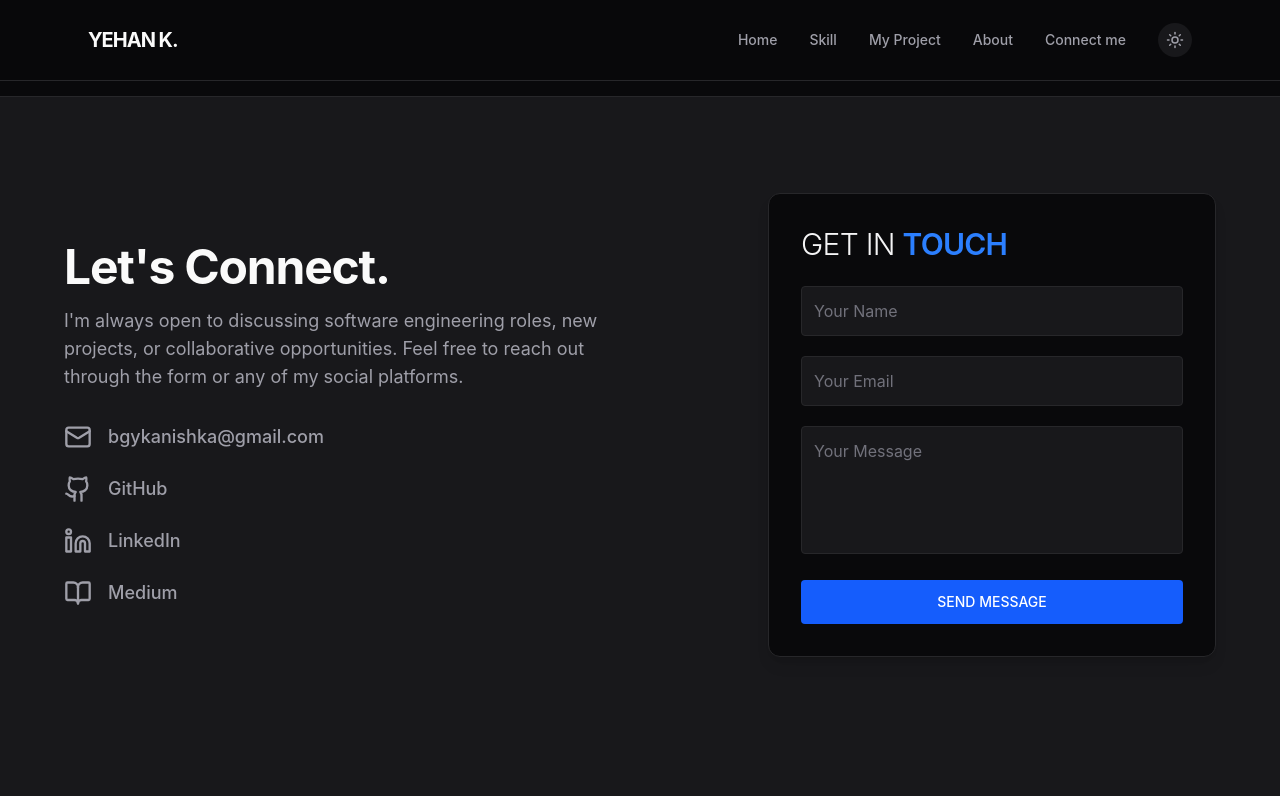
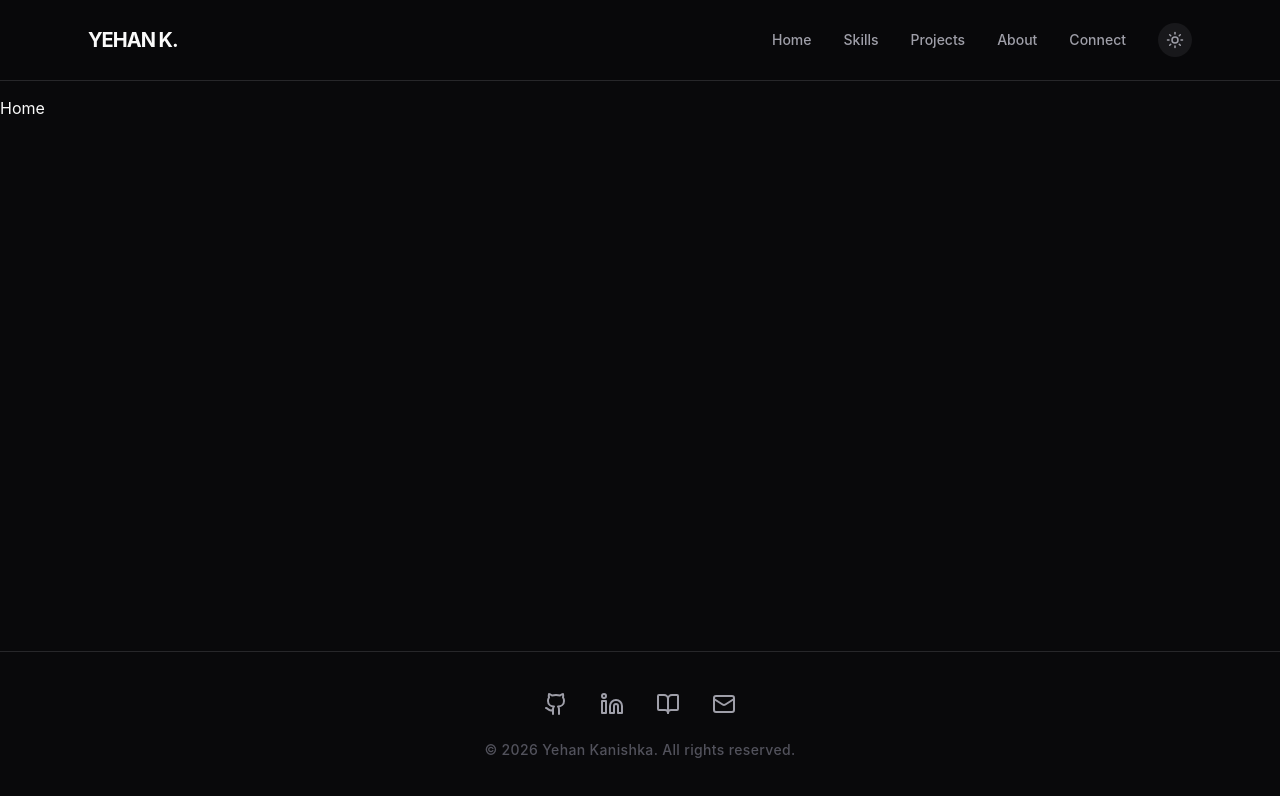
Before and after one commit to BGYKanishka/portfolio_site, a React app: page / in a window 1280 px wide. Shown: the top 796 px of the page. Built offline with nearby package versions, Linux system fonts and the light colour scheme; the HTML template or start-up script is replaced by a standard one.

Commit message:
feat: add components

```diff
--- a/package.json
+++ b/package.json
@@ -12,7 +12,8 @@
   "dependencies": {
     "lucide-react": "^0.475.0",
     "react": "^19.2.4",
-    "react-dom": "^19.2.4"
+    "react-dom": "^19.2.4",
+    "react-router-dom": "^7.14.0"
   },
   "devDependencies": {
     "@eslint/js": "^9.39.4",
--- a/src/App.jsx
+++ b/src/App.jsx
@@ -1,5 +1,10 @@
 import React, { useState, useEffect } from 'react';
+import { BrowserRouter as Router, Routes, Route } from 'react-router-dom';
 import Header from './components/Header';
+import HeroSection from './components/HeroSection';
+import AboutSection from './components/AboutSection';
+import SkillsSection from './components/SkillsSection';
+import ProjectsSection from './components/ProjectsSection';
 import ContactSection from './components/ContactSection';
 import Footer from './components/Footer';
 
@@ -17,14 +22,25 @@ export default function App() {
   const toggleTheme = () => setIsDark(!isDark);
 
   return (
-    <div className="min-h-screen flex flex-col bg-zinc-50 text-zinc-900 dark:bg-zinc-950 dark:text-zinc-50 font-sans transition-colors duration-300">
+    <Router>
+      <div className="min-h-screen flex flex-col bg-zinc-50 text-zinc-900 dark:bg-zinc-950 dark:text-zinc-50 font-sans transition-colors duration-300">
 
-      <Header isDark={isDark} toggleTheme={toggleTheme} />
+        <Header isDark={isDark} toggleTheme={toggleTheme} />
 
-      <div id="home" className="pt-24"></div>
+        <div className="pt-24"></div>
 
-      <ContactSection />
+        <main className="flex-grow">
+          <Routes>
+            <Route path="/" element={<HeroSection />} />
+            <Route path="/about" element={<AboutSection />} />
+            <Route path="/skills" element={<SkillsSection />} />
+            <Route path="/projects" element={<ProjectsSection />} />
+            <Route path="/contact" element={<ContactSection />} />
+          </Routes>
+        </main>
+        <Footer />
 
-    </div>
+      </div>
+    </Router>
   );
 }
--- /dev/null
+++ b/src/components/AboutSection.jsx
@@ -0,0 +1,8 @@
+export default function AboutSection() {
+  return (
+    <section>
+     <p>About</p>
+    </section>
+
+  );
+}
--- a/src/components/ContactSection.jsx
+++ b/src/components/ContactSection.jsx
@@ -1,4 +1,3 @@
-import React from 'react';
 import ContactForm from './ContactForm';
 import { Github, Linkedin, BookOpen, Mail } from 'lucide-react';
 
--- a/src/components/Footer.jsx
+++ b/src/components/Footer.jsx
@@ -1,4 +1,3 @@
-import React from 'react';
 import { Github, Linkedin, BookOpen, Mail } from 'lucide-react';
 
 export default function Footer() {
--- a/src/components/Header.jsx
+++ b/src/components/Header.jsx
@@ -1,40 +1,41 @@
 import React, { useState } from 'react';
+import { Link } from 'react-router-dom';
 import { Sun, Moon, Menu, X } from 'lucide-react';
 
 export default function Header({ isDark, toggleTheme }) {
   const [isMobileMenuOpen, setIsMobileMenuOpen] = useState(false);
 
   const navLinks = [
-    { name: 'Home', href: '#home' },
-    { name: 'Skill', href: '#skill' },
-    { name: 'My Project', href: '#projects' },
-    { name: 'About', href: '#about' },
-    { name: 'Connect me', href: '#contact' },
+    { name: 'Home', path: '/' },
+    { name: 'Skills', path: '/skills' },
+    { name: 'Projects', path: '/projects' },
+    { name: 'About', path: '/about' },
+    { name: 'Connect', path: '/contact' },
   ];
 
   return (
     <header className="fixed top-0 w-full z-50 backdrop-blur-md bg-white/80 dark:bg-zinc-950/80 border-b border-zinc-200 dark:border-zinc-800 transition-colors duration-300">
       <div className="max-w-6xl mx-auto px-6 h-20 flex items-center justify-between">
 
-        <a href="#home" className="text-xl font-bold tracking-tighter text-zinc-900 dark:text-zinc-50">
+        <Link to="/" className="text-xl font-bold tracking-tighter text-zinc-900 dark:text-zinc-50">
           YEHAN K.
-        </a>
+        </Link>
 
+        {/* Desktop Navigation */}
         <nav className="hidden md:flex items-center space-x-8">
           {navLinks.map((link) => (
-            <a
+            <Link
               key={link.name}
-              href={link.href}
+              to={link.path}
               className="text-sm font-medium text-zinc-600 hover:text-black dark:text-zinc-400 dark:hover:text-white transition-colors"
             >
               {link.name}
-            </a>
+            </Link>
           ))}
 
           <button
             onClick={toggleTheme}
             className="p-2 rounded-full bg-zinc-100 hover:bg-zinc-200 dark:bg-zinc-900 dark:hover:bg-zinc-800 transition-colors"
-            aria-label="Toggle Theme"
           >
             {isDark ? <Sun size={18} className="text-zinc-400 hover:text-white" /> : <Moon size={18} className="text-zinc-600 hover:text-black" />}
           </button>
@@ -45,7 +46,6 @@ export default function Header({ isDark, toggleTheme }) {
           <button
             onClick={toggleTheme}
             className="p-2 rounded-full bg-zinc-100 hover:bg-zinc-200 dark:bg-zinc-900 dark:hover:bg-zinc-800 transition-colors"
-            aria-label="Toggle Theme"
           >
             {isDark ? <Sun size={18} className="text-zinc-400" /> : <Moon size={18} className="text-zinc-600" />}
           </button>
@@ -59,18 +59,19 @@ export default function Header({ isDark, toggleTheme }) {
         </div>
       </div>
 
+      {/* Mobile Navigation Dropdown */}
       {isMobileMenuOpen && (
         <div className="md:hidden bg-white dark:bg-zinc-950 border-b border-zinc-200 dark:border-zinc-800">
           <nav className="flex flex-col px-6 py-4 space-y-4">
             {navLinks.map((link) => (
-              <a
+              <Link
                 key={link.name}
-                href={link.href}
+                to={link.path}
                 onClick={() => setIsMobileMenuOpen(false)}
                 className="text-sm font-medium text-zinc-600 dark:text-zinc-400 hover:text-black dark:hover:text-white"
               >
                 {link.name}
-              </a>
+              </Link>
             ))}
           </nav>
         </div>
--- /dev/null
+++ b/src/components/HeroSection.jsx
@@ -0,0 +1,8 @@
+
+export default function HeroSection() {
+  return (
+    <section>
+      <p>Home</p>
+    </section>
+  );
+}
--- /dev/null
+++ b/src/components/ProjectsSection.jsx
@@ -0,0 +1,8 @@
+
+export default function ProjectsSection() {
+  return (
+    <section>
+      <p>project</p>
+    </section>
+  );
+}
--- /dev/null
+++ b/src/components/SkillsSection.jsx
@@ -0,0 +1,8 @@
+
+export default function SkillsSection() {
+  return (
+    <section>
+      <p>skill</p>
+    </section>
+  );
+}
```
Also changed, not shown: 1 other file (tests, documents, lock files or other folders).
